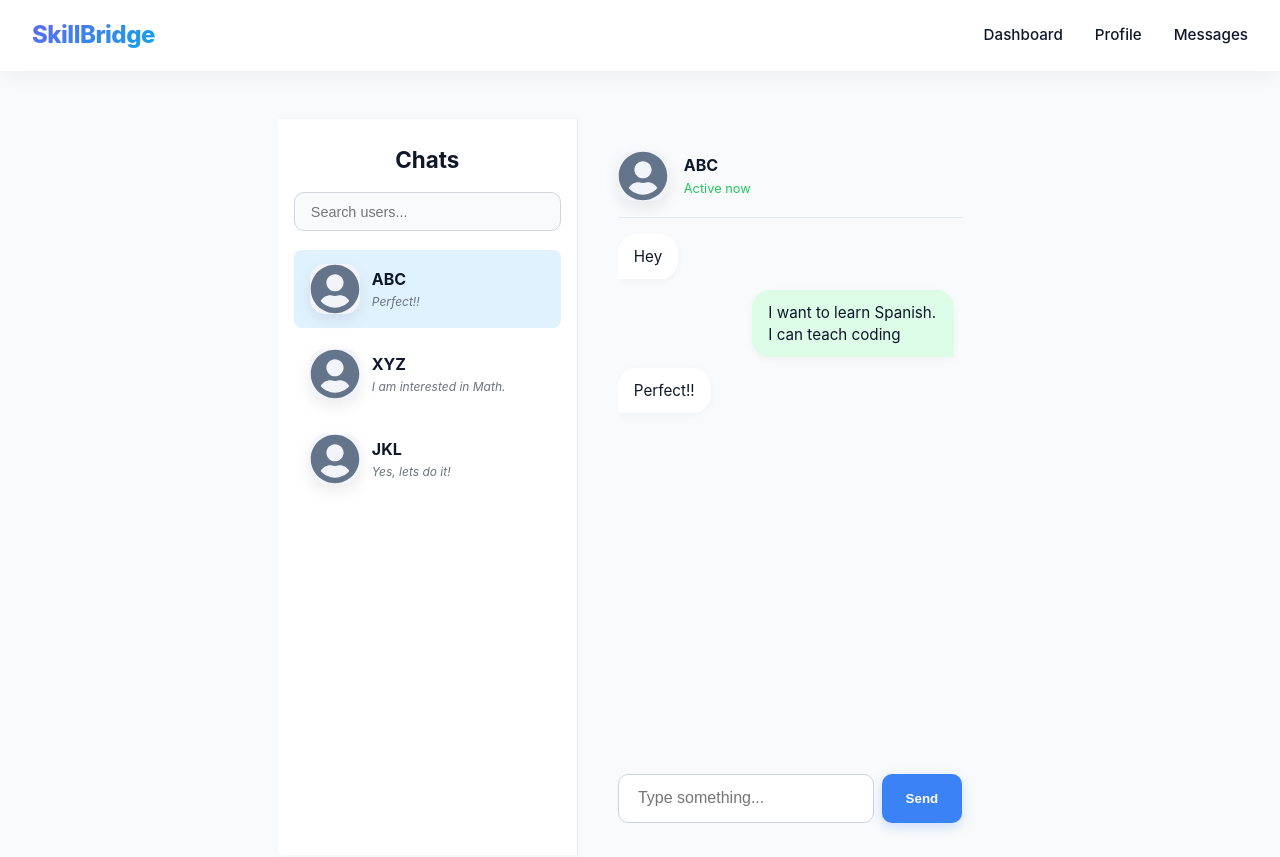
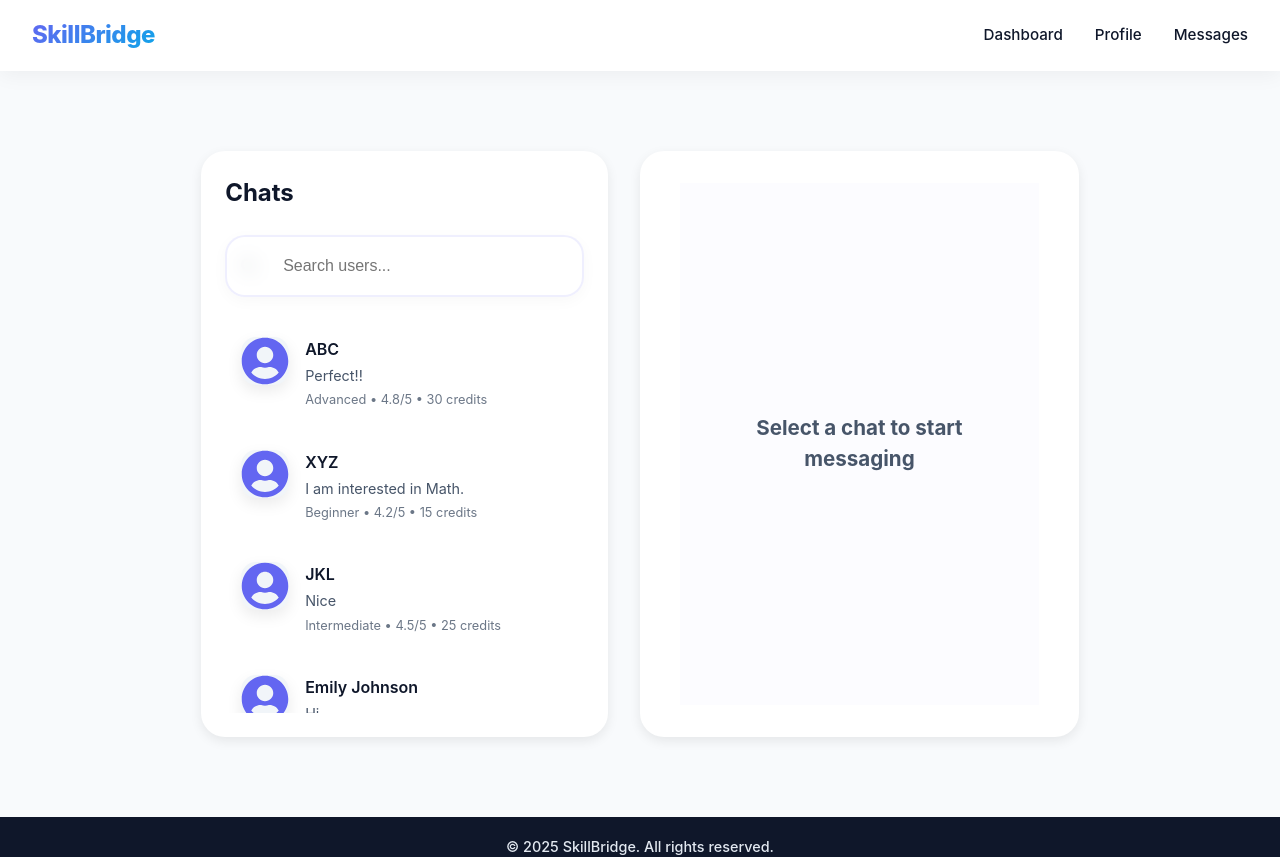
Before and after one commit to Shaunak2003/426-S25-team19-skillbridge, a React (Vite) app in the folder client/: page /messages in a window 1280 px wide. Shown: the top 857 px of the page. Built offline with nearby package versions, Linux system fonts and the light colour scheme.

Commit message:
Final feature implemented

```diff
--- a/client/src/pages/Messages.tsx
+++ b/client/src/pages/Messages.tsx
@@ -1,5 +1,5 @@
 import React, { useState, useEffect } from 'react';
-import { FaUserCircle } from 'react-icons/fa';
+import { FaUserCircle, FaSearch } from 'react-icons/fa';
 import '../styles/global.css';
 import '../styles/messages.css';
 
@@ -11,116 +11,119 @@ type User = {
   skills?: string[];
 };
 
-interface MessageData {
+type MessageData = {
   [key: string]: string[];
-}
+};
 
-// Initial mock data
-const initialMessages: MessageData = {
-  ABC: ['Hey', 'I want to learn Spanish. I can teach coding', 'Perfect!!'],
-  XYZ: ['Hello!', 'I am interested in Math.'],
-  JKL: ['Can we collaborate?', 'Yes, lets do it!']
+const messagesMock: MessageData = {
+  'ABC': ['Perfect!!'],
+  'XYZ': ['I am interested in Math.'],
+  'JKL': ['Nice'],
+  'Emily Johnson': ['Hi'],
+  'Michael Smith': ['Hi'],
+  'Sophia Wilson': ['Start a new conversation']
+};
+
+const usersMock: { [key: string]: User } = {
+  'ABC': { name: 'ABC', level: 'Advanced', credits: 30, rating: 4.8 },
+  'XYZ': { name: 'XYZ', level: 'Beginner', credits: 15, rating: 4.2 },
+  'JKL': { name: 'JKL', level: 'Intermediate', credits: 25, rating: 4.5 },
+  'Emily Johnson': { name: 'Emily Johnson', level: 'Advanced', credits: 40, rating: 4.9 },
+  'Michael Smith': { name: 'Michael Smith', level: 'Intermediate', credits: 20, rating: 4.3 },
+  'Sophia Wilson': { name: 'Sophia Wilson', level: 'Intermediate', credits: 17, rating: 4.5 }
 };
 
 const Messages: React.FC = () => {
-  // Initialize state with localStorage data or defaults
-  const [selectedUser, setSelectedUser] = useState<string>(() => {
+  const [selectedUser, setSelectedUser] = useState('');
+  const [input, setInput] = useState('');
+  const [messages, setMessages] = useState<MessageData>(() => {
+    const stored = localStorage.getItem('chatMessages');
+    return stored ? JSON.parse(stored) : messagesMock;
+  });
+  const [chatUser, setChatUser] = useState<User | null>(null);
+  const [searchQuery, setSearchQuery] = useState('');
+  const [filteredUsers, setFilteredUsers] = useState<string[]>(Object.keys(messagesMock));
+
+  useEffect(() => {
     const storedUser = localStorage.getItem('selectedChatUser');
     if (storedUser) {
-      const user = JSON.parse(storedUser) as User;
-      return user.name;
+      const user = JSON.parse(storedUser);
+      setSelectedUser(user.name);
+      setChatUser(user);
     }
-    return 'ABC';
-  });
+  }, []);
 
-  const [input, setInput] = useState('');
-
-  const [messages, setMessages] = useState<MessageData>(() => {
-    const storedMessages = localStorage.getItem('chatMessages');
-    return storedMessages ? JSON.parse(storedMessages) : initialMessages;
-  });
-
-  const [chatUser, setChatUser] = useState<User | null>(() => {
-    const storedUser = localStorage.getItem('selectedChatUser');
-    return storedUser ? JSON.parse(storedUser) : null;
-  });
-
-  // Save messages to localStorage whenever they change
   useEffect(() => {
     localStorage.setItem('chatMessages', JSON.stringify(messages));
   }, [messages]);
 
-  // Initialize chat for new user
-  useEffect(() => {
-    const storedUser = localStorage.getItem('selectedChatUser');
-    if (storedUser) {
-      const user = JSON.parse(storedUser) as User;
-      setChatUser(user);
+  const handleSearch = (query: string) => {
+    setSearchQuery(query);
+    const filtered = Object.keys(messagesMock).filter(username =>
+      username.toLowerCase().includes(query.toLowerCase()) ||
+      usersMock[username].level.toLowerCase().includes(query.toLowerCase()) ||
+      messages[username]?.[messages[username].length - 1]?.toLowerCase().includes(query.toLowerCase())
+    );
+    setFilteredUsers(filtered);
+  };
 
-      // Initialize chat if it doesn't exist
-      if (!messages[user.name]) {
+  const handleUserSelect = (username: string) => {
+    setSelectedUser(username);
+    setChatUser(usersMock[username]);
+    localStorage.setItem('selectedChatUser', JSON.stringify(usersMock[username]));
+  };
+
+  const handleSend = () => {
+    if (input.trim() && selectedUser) {
       setMessages(prev => ({
         ...prev,
-          [user.name]: []
+        [selectedUser]: [...(prev[selectedUser] || []), input.trim()]
       }));
-      }
-      setSelectedUser(user.name);
-    }
-  }, []);
-
-  const handleSend = () => {
-    if (input.trim()) {
-      const updatedMessages = {
-        ...messages,
-        [selectedUser]: [...(messages[selectedUser] || []), input.trim()]
-      };
-      setMessages(updatedMessages);
-      localStorage.setItem('chatMessages', JSON.stringify(updatedMessages));
       setInput('');
     }
   };
 
-  const handleUserSelect = (user: string) => {
-    setSelectedUser(user);
-    // If this is a new chat, initialize it
-    if (!messages[user]) {
-      const updatedMessages = {
-        ...messages,
-        [user]: []
-      };
-      setMessages(updatedMessages);
-      localStorage.setItem('chatMessages', JSON.stringify(updatedMessages));
-    }
-  };
-
   return (
-    <div className="chat-wrapper">
-      <aside className="chat-sidebar">
-        <h2 className="chat-title">Chats</h2>
-        <input className="chat-search" placeholder="Search users..." />
-
-        <div className="chat-list">
-          {Object.keys(messages).map((user) => (
+    <div className="messages-container">
+      <section className="chat-list">
+        <h2>Chats</h2>
+        <div className="search-bar">
+          <div className="search-input-wrapper">
+            <FaSearch className="search-icon" />
+            <input
+              type="text"
+              placeholder="Search users..."
+              value={searchQuery}
+              onChange={(e) => handleSearch(e.target.value)}
+              className="search-input"
+            />
+          </div>
+        </div>
+        <div className="users-list">
+          {filteredUsers.map((username) => (
             <div
-              key={user}
-              className={`chat-user ${user === selectedUser ? 'active' : ''}`}
-              onClick={() => handleUserSelect(user)}
+              key={username}
+              className={`user-chat ${selectedUser === username ? 'active' : ''}`}
+              onClick={() => handleUserSelect(username)}
             >
               <FaUserCircle className="avatar" />
-              <div>
-                <strong>{user}</strong>
-                <p className="last-msg">
-                  {messages[user].length > 0
-                    ? messages[user][messages[user].length - 1]
-                    : 'Start a new conversation'}
-                </p>
+              <div className="chat-preview">
+                <div className="chat-name">{username}</div>
+                <div className="chat-last-message">
+                  {messages[username]?.[messages[username].length - 1] || 'No messages yet'}
+                </div>
+                <div className="user-status">
+                  {usersMock[username].level} • {usersMock[username].rating}/5 • {usersMock[username].credits} credits
+                </div>
               </div>
             </div>
           ))}
         </div>
-      </aside>
+      </section>
 
       <section className="chat-main">
+        {selectedUser ? (
+          <>
             <div className="chat-header">
               <FaUserCircle className="avatar large" />
               <div>
@@ -156,6 +159,12 @@ const Messages: React.FC = () => {
               />
               <button onClick={handleSend}>Send</button>
             </div>
+          </>
+        ) : (
+          <div className="no-chat-selected">
+            <h3>Select a chat to start messaging</h3>
+          </div>
+        )}
       </section>
     </div>
   );
--- a/client/src/styles/messages.css
+++ b/client/src/styles/messages.css
@@ -160,3 +160,275 @@
   .chat-input button:hover {
     background: #2563eb;
   }
+
+  .messages-container {
+    display: flex;
+    gap: 2rem;
+    height: calc(100vh - 150px);
+    padding: 2rem;
+    background: var(--background);
+  }
+
+  .chat-list {
+    width: 380px;
+    background: var(--surface);
+    border-radius: 24px;
+    padding: 1.5rem;
+    display: flex;
+    flex-direction: column;
+    box-shadow: var(--shadow-md);
+  }
+
+  .chat-list h2 {
+    font-size: 1.5rem;
+    font-weight: 700;
+    color: var(--text-primary);
+    margin-bottom: 1.5rem;
+  }
+
+  .search-bar {
+    margin-bottom: 1.5rem;
+  }
+
+  .search-input-wrapper {
+    position: relative;
+    display: flex;
+    align-items: center;
+  }
+
+  .search-icon {
+    position: absolute;
+    left: 1rem;
+    color: var(--text-secondary);
+    font-size: 1rem;
+  }
+
+  .search-input {
+    width: 100%;
+    padding: 0.75rem 1rem 0.75rem 2.5rem;
+    border: 2px solid rgba(99, 102, 241, 0.1);
+    border-radius: 12px;
+    font-size: 0.95rem;
+    background: rgba(255, 255, 255, 0.8);
+    color: var(--text-primary);
+    transition: all 0.3s ease;
+  }
+
+  .search-input:focus {
+    outline: none;
+    border-color: var(--primary);
+    box-shadow: 0 0 0 3px rgba(99, 102, 241, 0.1);
+  }
+
+  .users-list {
+    flex: 1;
+    overflow-y: auto;
+    margin: 0 -1.5rem;
+    padding: 0 1.5rem;
+  }
+
+  .user-chat {
+    display: flex;
+    align-items: flex-start;
+    gap: 1rem;
+    padding: 1rem;
+    border-radius: 16px;
+    cursor: pointer;
+    transition: all 0.3s ease;
+    margin-bottom: 0.5rem;
+  }
+
+  .user-chat:hover {
+    background: rgba(99, 102, 241, 0.05);
+    transform: translateX(4px);
+  }
+
+  .user-chat.active {
+    background: rgba(99, 102, 241, 0.1);
+  }
+
+  .user-chat .avatar {
+    width: 48px;
+    height: 48px;
+    font-size: 2rem;
+    color: var(--primary);
+    flex-shrink: 0;
+  }
+
+  .chat-preview {
+    flex: 1;
+    min-width: 0;
+  }
+
+  .chat-name {
+    font-weight: 600;
+    color: var(--text-primary);
+    margin-bottom: 0.25rem;
+  }
+
+  .chat-last-message {
+    color: var(--text-secondary);
+    font-size: 0.9rem;
+    margin-bottom: 0.25rem;
+    white-space: nowrap;
+    overflow: hidden;
+    text-overflow: ellipsis;
+  }
+
+  .user-status {
+    font-size: 0.8rem;
+    color: var(--text-secondary);
+    opacity: 0.8;
+  }
+
+  .chat-main {
+    flex: 1;
+    background: var(--surface);
+    border-radius: 24px;
+    display: flex;
+    flex-direction: column;
+    box-shadow: var(--shadow-md);
+    overflow: hidden;
+  }
+
+  .chat-header {
+    padding: 1.5rem;
+    border-bottom: 1px solid rgba(99, 102, 241, 0.1);
+    display: flex;
+    align-items: center;
+    gap: 1rem;
+    background: rgba(255, 255, 255, 0.9);
+  }
+
+  .chat-header .avatar.large {
+    width: 48px;
+    height: 48px;
+    font-size: 2rem;
+    color: var(--primary);
+  }
+
+  .chat-header strong {
+    font-size: 1.1rem;
+    color: var(--text-primary);
+    display: block;
+    margin-bottom: 0.25rem;
+  }
+
+  .status {
+    font-size: 0.9rem;
+    color: var(--text-secondary);
+  }
+
+  .chat-body {
+    flex: 1;
+    padding: 1.5rem;
+    overflow-y: auto;
+    display: flex;
+    flex-direction: column;
+    gap: 1rem;
+  }
+
+  .chat-bubble {
+    max-width: 70%;
+    padding: 1rem;
+    border-radius: 16px;
+    font-size: 0.95rem;
+    line-height: 1.5;
+  }
+
+  .chat-bubble.sent {
+    background: var(--gradient-purple);
+    color: white;
+    align-self: flex-end;
+    border-bottom-right-radius: 4px;
+  }
+
+  .chat-bubble.received {
+    background: rgba(99, 102, 241, 0.1);
+    color: var(--text-primary);
+    align-self: flex-start;
+    border-bottom-left-radius: 4px;
+  }
+
+  .chat-input {
+    padding: 1.5rem;
+    border-top: 1px solid rgba(99, 102, 241, 0.1);
+    display: flex;
+    gap: 1rem;
+    background: rgba(255, 255, 255, 0.9);
+  }
+
+  .chat-input input {
+    flex: 1;
+    padding: 0.75rem 1rem;
+    border: 2px solid rgba(99, 102, 241, 0.1);
+    border-radius: 12px;
+    font-size: 0.95rem;
+    background: rgba(255, 255, 255, 0.8);
+    color: var(--text-primary);
+    transition: all 0.3s ease;
+  }
+
+  .chat-input input:focus {
+    outline: none;
+    border-color: var(--primary);
+    box-shadow: 0 0 0 3px rgba(99, 102, 241, 0.1);
+  }
+
+  .chat-input button {
+    padding: 0.75rem 1.5rem;
+    background: var(--gradient-purple);
+    color: white;
+    border: none;
+    border-radius: 12px;
+    font-weight: 600;
+    cursor: pointer;
+    transition: all 0.3s ease;
+  }
+
+  .chat-input button:hover {
+    transform: translateY(-2px);
+    box-shadow: var(--shadow-md);
+  }
+
+  .chat-empty {
+    text-align: center;
+    color: var(--text-secondary);
+    padding: 2rem;
+    font-size: 0.95rem;
+  }
+
+  .no-chat-selected {
+    flex: 1;
+    display: flex;
+    align-items: center;
+    justify-content: center;
+    color: var(--text-secondary);
+    font-size: 1.1rem;
+    padding: 2rem;
+    text-align: center;
+    background: rgba(99, 102, 241, 0.02);
+  }
+
+  /* Scrollbar Styles */
+  .users-list::-webkit-scrollbar,
+  .chat-body::-webkit-scrollbar {
+    width: 6px;
+  }
+
+  .users-list::-webkit-scrollbar-track,
+  .chat-body::-webkit-scrollbar-track {
+    background: rgba(99, 102, 241, 0.05);
+    border-radius: 3px;
+  }
+
+  .users-list::-webkit-scrollbar-thumb,
+  .chat-body::-webkit-scrollbar-thumb {
+    background: rgba(99, 102, 241, 0.2);
+    border-radius: 3px;
+  }
+
+  .users-list::-webkit-scrollbar-thumb:hover,
+  .chat-body::-webkit-scrollbar-thumb:hover {
+    background: rgba(99, 102, 241, 0.3);
+  }
```
Lines whose indentation alone changed are shown as unchanged.
